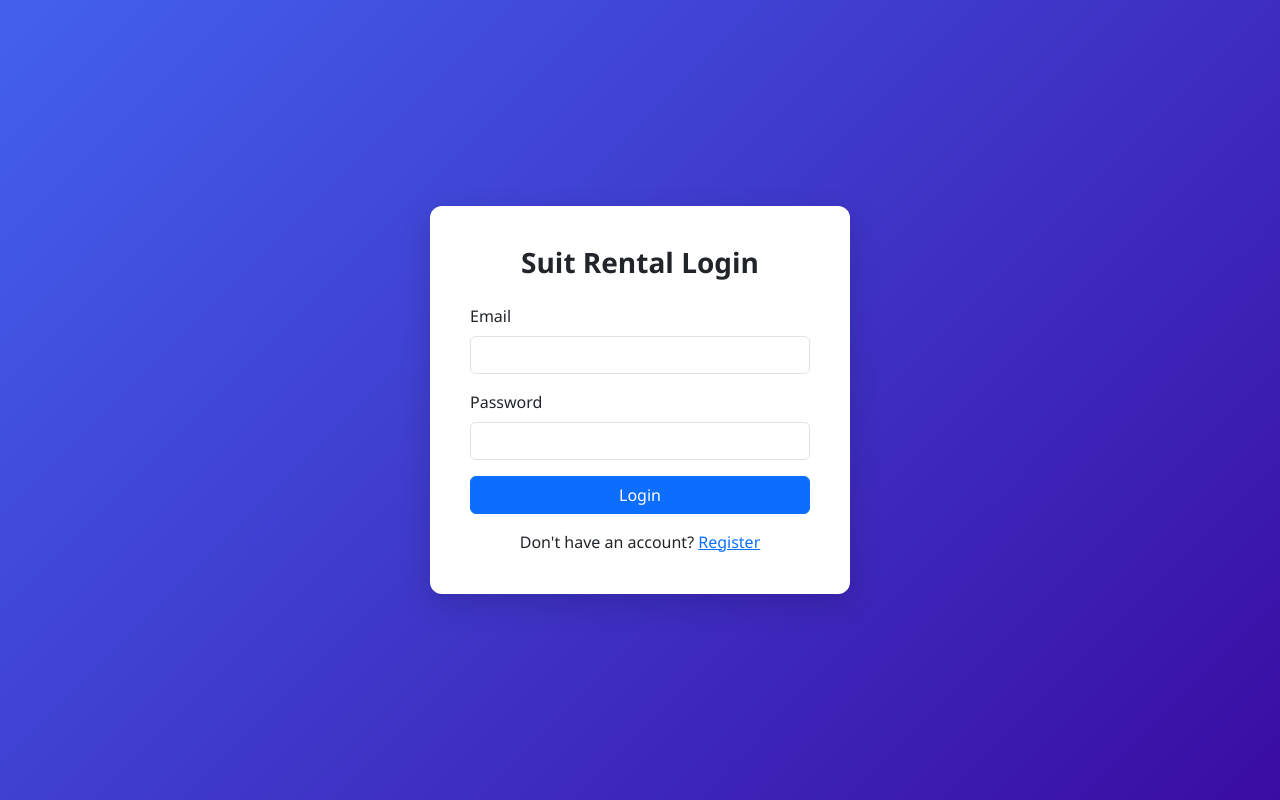
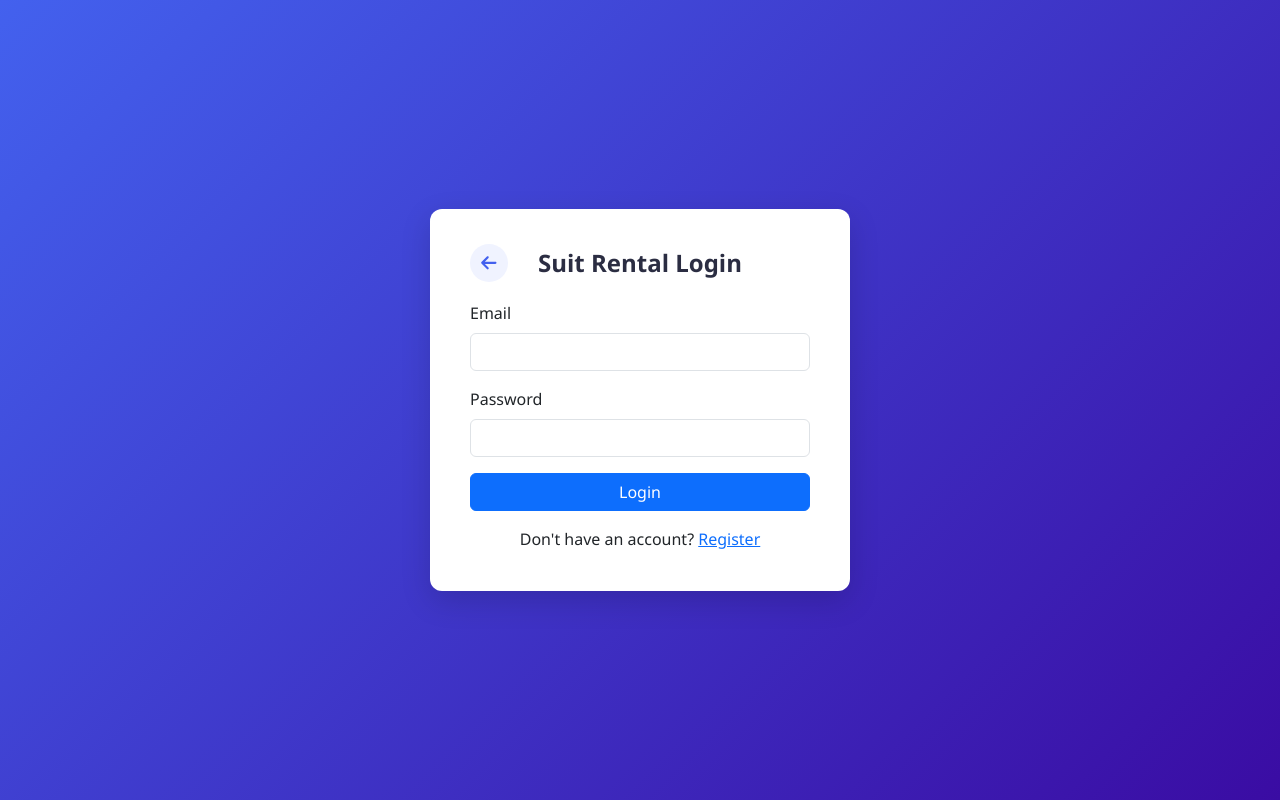
Before and after one commit to moparek/Suit-Rental-Management-, a React (Vite) app in the folder frontend/: page /login in a window 1280 px wide. Built offline with nearby package versions, Linux system fonts and the light colour scheme; no server answers.

Commit message:
added arrow to go back to lading

```diff
--- a/frontend/src/Styles/auth.css
+++ b/frontend/src/Styles/auth.css
@@ -16,6 +16,47 @@
   box-shadow: 0 10px 30px rgba(0, 0, 0, 0.15);
 }
 
+.auth-header {
+  display: flex;
+  align-items: center;
+  justify-content: center;
+  position: relative;
+  margin-bottom: 1.5rem;
+}
+
+.back-arrow-btn {
+  position: absolute;
+  left: 0;
+  top: 50%;
+  transform: translateY(-50%);
+  display: inline-flex;
+  align-items: center;
+  justify-content: center;
+  width: 38px;
+  height: 38px;
+  border-radius: 50%;
+  color: #4361ee;
+  background-color: #f0f3ff;
+  text-decoration: none;
+  font-size: 1.1rem;
+  transition: all 0.2s ease;
+}
+
+.back-arrow-btn:hover {
+  background-color: #4361ee;
+  color: #ffffff;
+  transform: translateY(-50%) scale(1.08);
+  box-shadow: 0 4px 12px rgba(67, 97, 238, 0.3);
+}
+
+.auth-title {
+  margin: 0;
+  font-size: 1.5rem;
+  font-weight: 700;
+  color: #2b2d42;
+  text-align: center;
+}
+
 .demo-box {
   background: #f4f6f9;
   border: 1px dashed #cdd4e0;
--- a/frontend/src/pages/Login.jsx
+++ b/frontend/src/pages/Login.jsx
@@ -1,5 +1,6 @@
 import React, { useState } from "react";
 import { Link, useNavigate, useLocation } from "react-router-dom";
+import { FaArrowLeft } from "react-icons/fa6";
 import { authAPI } from "../services/api";
 import Alert from "../components/Alert";
 
@@ -54,7 +55,12 @@ function Login() {
   return (
     <div className="auth-wrapper">
       <div className="auth-card">
-        <h3 className="text-center mb-4 fw-bold">Suit Rental Login</h3>
+        <div className="auth-header">
+          <Link to="/" className="back-arrow-btn" aria-label="Back to landing page" title="Back to landing page">
+            <FaArrowLeft />
+          </Link>
+          <h3 className="auth-title">Suit Rental Login</h3>
+        </div>
         {serverError && (
           <Alert
             type="danger"
--- a/frontend/src/pages/Register.jsx
+++ b/frontend/src/pages/Register.jsx
@@ -1,5 +1,6 @@
 import React, { useState } from "react";
 import { Link, useNavigate, useLocation } from "react-router-dom";
+import { FaArrowLeft } from "react-icons/fa6";
 import { authAPI } from "../services/api";
 import Alert from "../components/Alert";
 
@@ -67,7 +68,12 @@ function Register() {
   return (
     <div className="auth-wrapper">
       <div className="auth-card">
-        <h3 className="text-center mb-4 fw-bold">Create Account</h3>
+        <div className="auth-header">
+          <Link to="/" className="back-arrow-btn" aria-label="Back to landing page" title="Back to landing page">
+            <FaArrowLeft />
+          </Link>
+          <h3 className="auth-title">Create Account</h3>
+        </div>
         {serverError && (
           <Alert
             type="danger"
```
